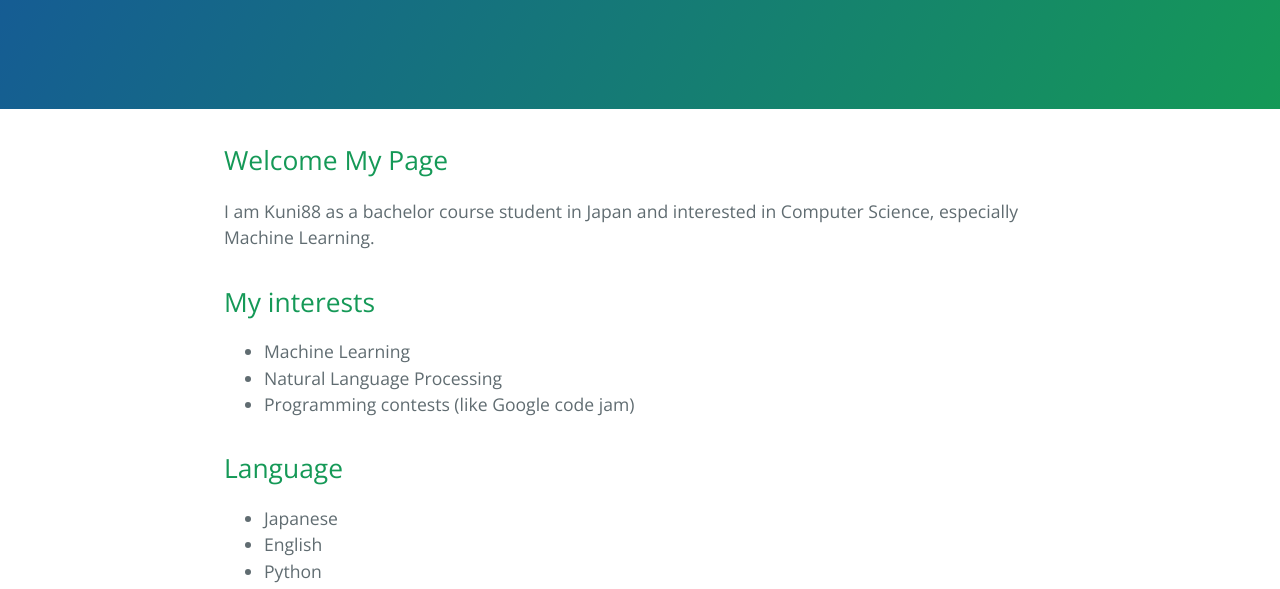
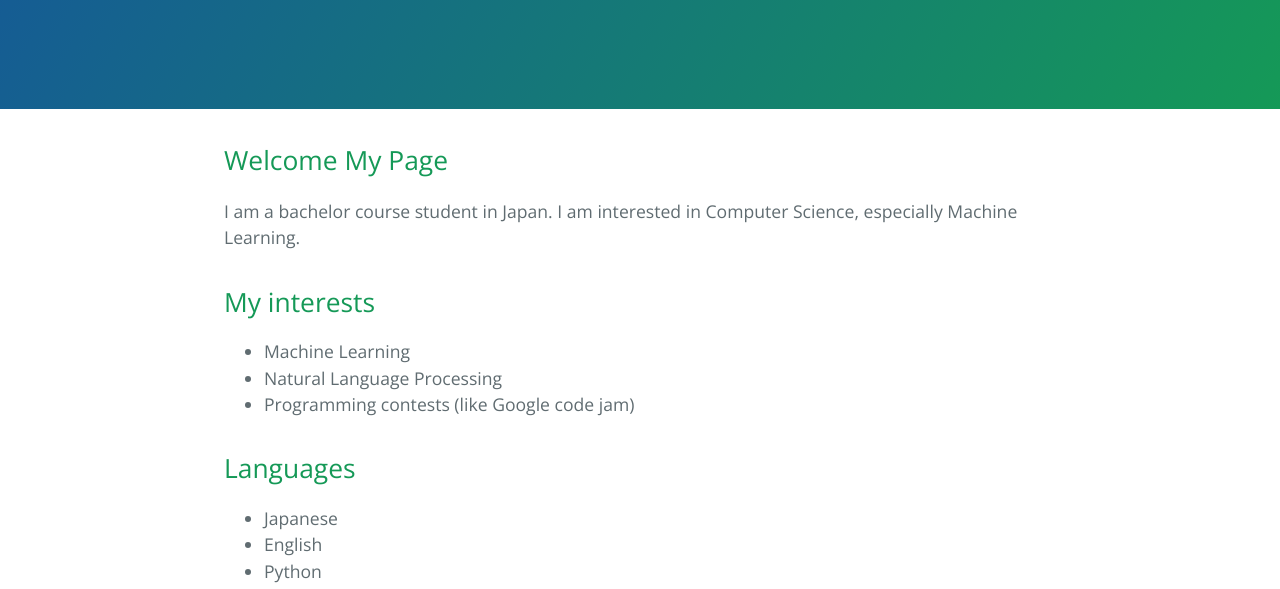
Before and after one commit to Kuni88/Kuni88.github.io, a plain HTML site: page index.html in a window 1280 px wide. Shown: the part 208-797 px from the top of the page. Drawn offline with nearby package versions, Linux system fonts and the light colour scheme.

Commit message:
change words in index.html

```diff
--- a/index.html
+++ b/index.html
@@ -19,7 +19,7 @@
       <h2>
 <a id="welcome-my-page" class="anchor" href="#welcome-my-page" aria-hidden="true"><span class="octicon octicon-link"></span></a>Welcome My Page</h2>
 
-<p>I am Kuni88 as a bachelor course student in Japan and interested in Computer Science, especially Machine Learning.</p>
+<p>I am a bachelor course student in Japan. I am interested in Computer Science, especially Machine Learning.</p>
 
 <h2>
 <a id="my-interests" class="anchor" href="#my-interests" aria-hidden="true"><span class="octicon octicon-link"></span></a>My interests</h2>
@@ -31,7 +31,7 @@
 </ul>
 
 <h2>
-<a id="use-language" class="anchor" href="#use-language" aria-hidden="true"><span class="octicon octicon-link"></span></a>Language</h2>
+<a id="use-language" class="anchor" href="#use-language" aria-hidden="true"><span class="octicon octicon-link"></span></a>Languages</h2>
 
 <ul>
 <li>Japanese </li>
```
